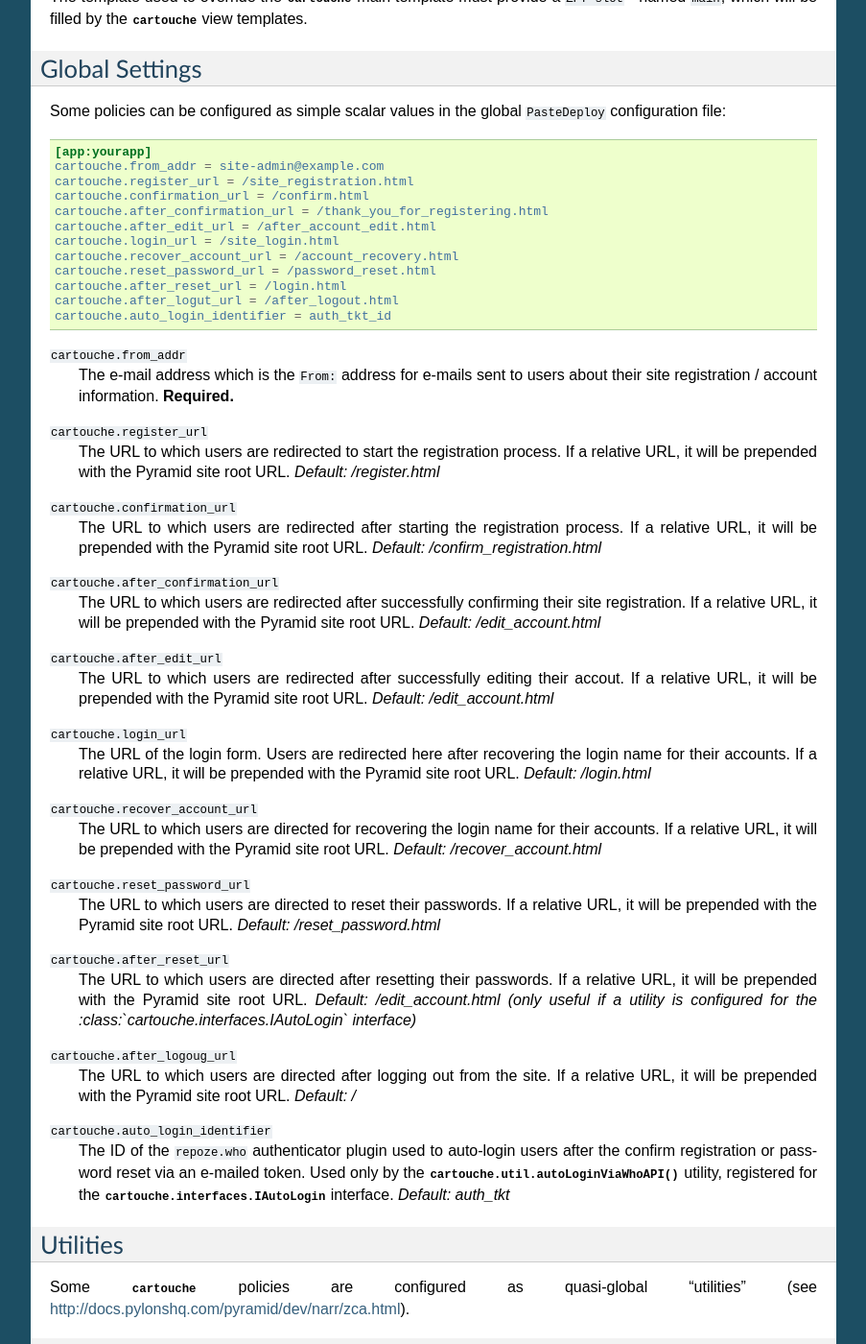
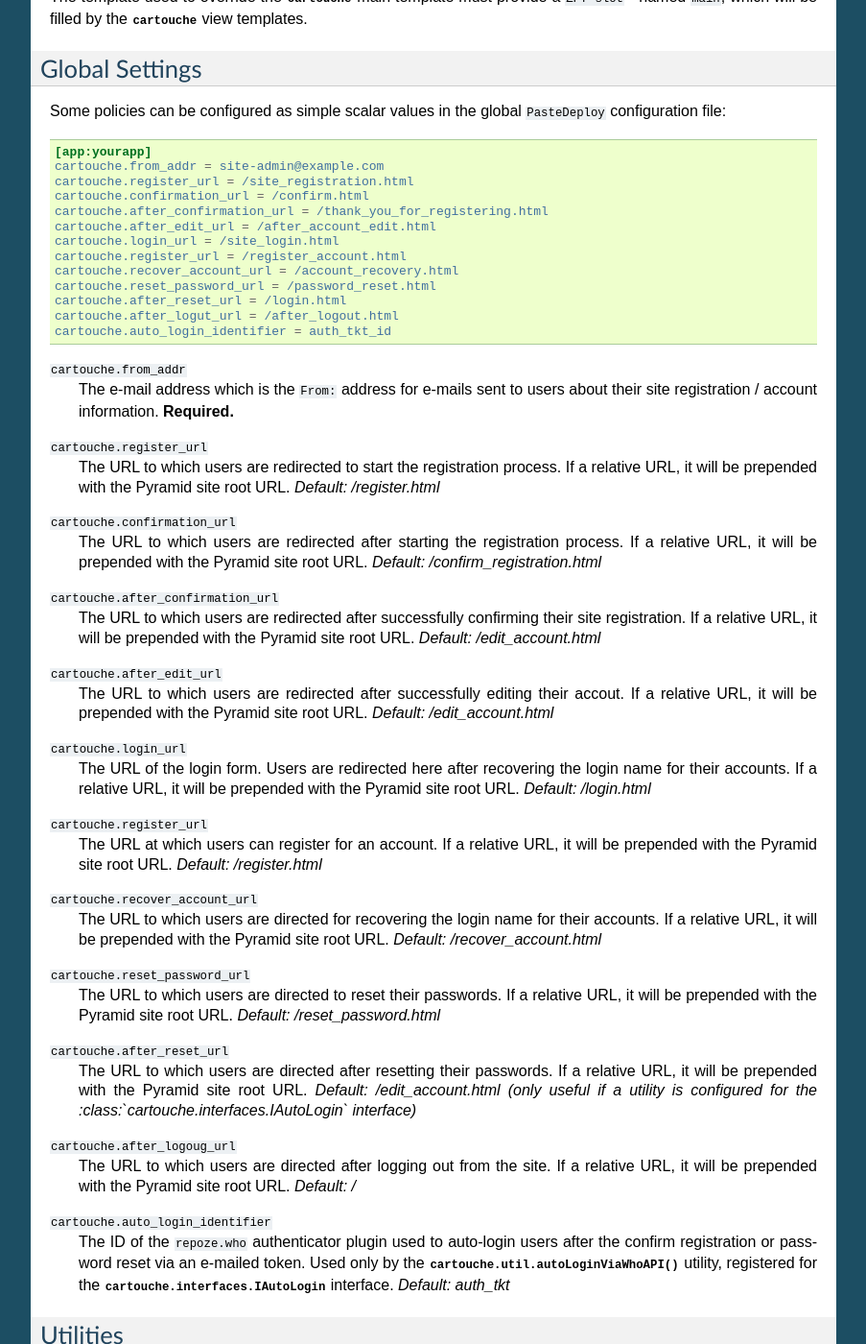
Before and after one commit to Pylons/cartouche, a Sphinx documentation site: the page built from docs/configuration.rst, in a window 1280 px wide and 1400 px high, scrolled down 2019 px. Shown: the whole window at 96% size, without its empty margins (198-1101 px from the left). Built offline with Sphinx 7.4.7, drawn with Linux system fonts in a browser that asks for light colours.

Commit message:
Add / use a new 'register_url' config point.

```diff
--- a/docs/configuration.rst
+++ b/docs/configuration.rst
@@ -149,6 +149,7 @@
    cartouche.after_confirmation_url = /thank_you_for_registering.html
    cartouche.after_edit_url = /after_account_edit.html
    cartouche.login_url = /site_login.html
+   cartouche.register_url = /register_account.html
    cartouche.recover_account_url = /account_recovery.html
    cartouche.reset_password_url = /password_reset.html
    cartouche.after_reset_url = /login.html
@@ -185,6 +186,11 @@
     The URL of the login form.  Users are redirected here after recovering
     the login name for their accounts.  If a relative URL, it will be
     prepended with the Pyramid site root URL.  *Default:  /login.html*
+
+``cartouche.register_url``
+    The URL at which users can register for an account.  If a relative URL,
+    it will be prepended with the Pyramid site root URL.
+    *Default:  /register.html*
 
 ``cartouche.recover_account_url``
     The URL to which users are directed for recovering the login name
```
Also changed, not shown: 3 other files.
